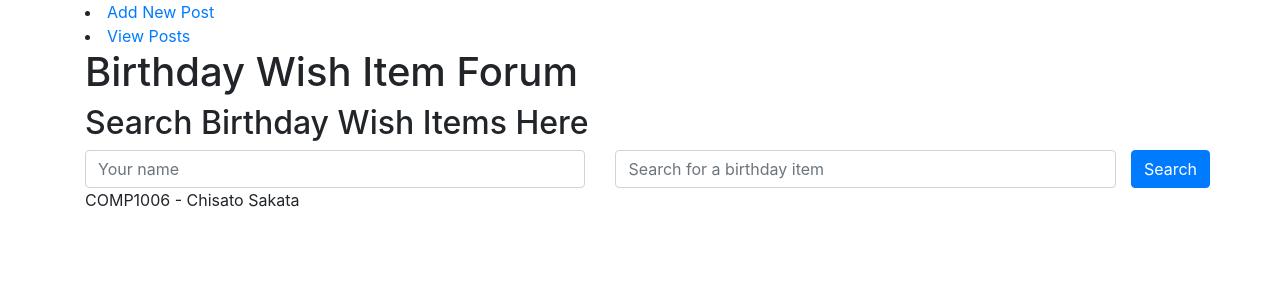
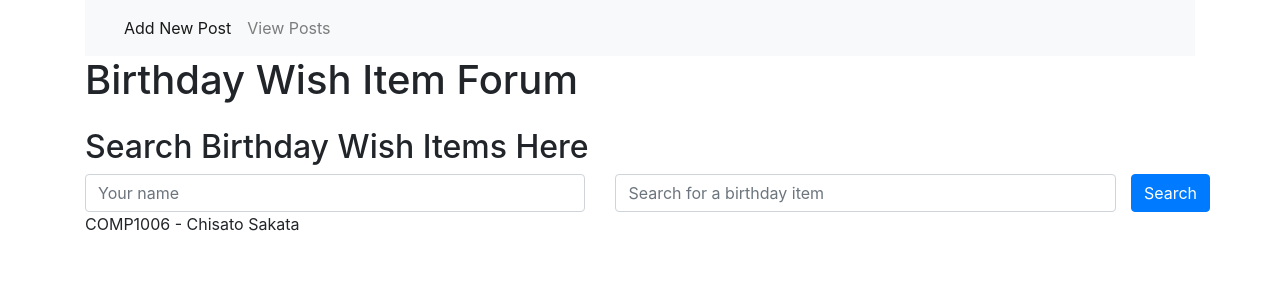
Before and after one commit to choco999/birthday_wishitems, a PHP site: page /view.php in a window 1280 px wide. Shown: the top 300 px of the page. Run offline with PHP 8.4, Linux system fonts and the light colour scheme; data that the repository does not hold is empty; some libraries are stand-ins or nearby versions.

Commit message:
added small layout change

```diff
--- a/header.php
+++ b/header.php
@@ -12,12 +12,24 @@
     <?php include_once('notification.php') ?>
     <div class="container">
 
-        <li>
-            <a href="index.php"> Add New Post <span class="sr-only">(current)</span></a>
-        </li>
-        <li>
-            <a href="view.php">View Posts</a>
-        </li>
+
+    <nav class="navbar navbar-expand-lg navbar-light bg-light">
+        <div class="container-fluid">
+            <button class="navbar-toggler" type="button" data-bs-toggle="collapse" data-bs-target="#navbarSupportedContent" aria-controls="navbarSupportedContent" aria-expanded="false" aria-label="Toggle navigation">
+                <span class="navbar-toggler-icon"></span>
+            </button>
+            <div class="collapse navbar-collapse" id="navbarSupportedContent">
+                <ul class="navbar-nav me-auto mb-2 mb-lg-0">
+                    <li class="nav-item">
+                        <a class="nav-link active" href="index.php"> Add New Post <span class="sr-only">(current)</span></a>
+                    </li>
+                    <li class="nav-item">
+                        <a class="nav-link" href="view.php">View Posts</a>
+                    </li>
+                </ul>
+            </div>
+        </div>
+    </nav>
 
     <header>
         <h1>Birthday Wish Item Forum</h1>
--- a/view.php
+++ b/view.php
@@ -12,7 +12,7 @@
 
     $records = $statement->fetchAll();
 
-    echo "<table><tbody>";
+    echo "<table class='table'><tbody>";
 
     foreach($records as $record){
         echo"<tr><td>"  .$record['title']. "</td><td>"
```
